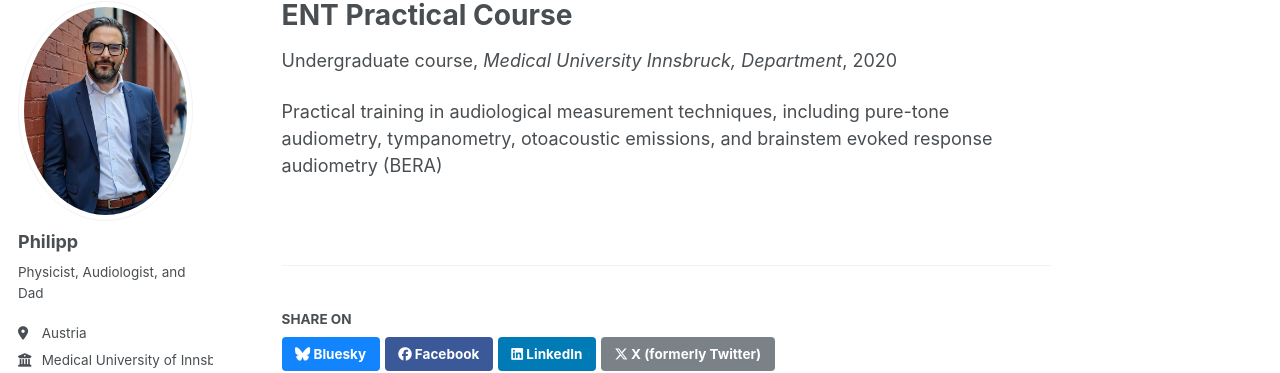
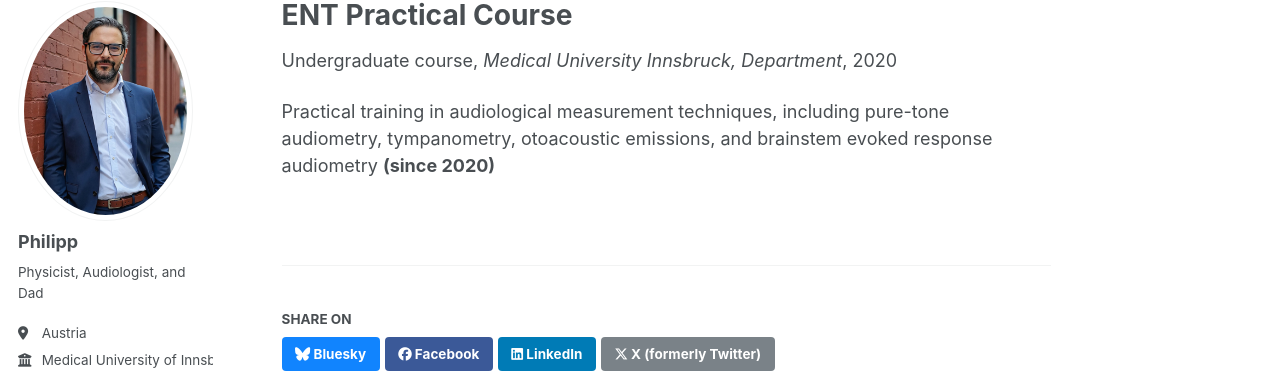
Before and after one commit to Stanissse/AboutMe, a Jekyll site: the page built from _teaching/ENT-1.md, in a window 1280 px wide and 964 px high. Shown: the part 98-471 px from the top of the window. Built offline with Jekyll 4.4.1, drawn with Linux system fonts in a browser that asks for light colours; some web fonts are replaced.

Commit message:
Update ENT-1.md

```diff
--- a/_teaching/ENT-1.md
+++ b/_teaching/ENT-1.md
@@ -8,4 +8,4 @@ date: 2020-01-01
 location: "Innsbruck, Austria"
 ---
 
-Practical training in audiological measurement techniques, including pure-tone audiometry, tympanometry, otoacoustic emissions, and brainstem evoked response audiometry (BERA)
+Practical training in audiological measurement techniques, including pure-tone audiometry, tympanometry, otoacoustic emissions, and brainstem evoked response audiometry **(since 2020)**
```
